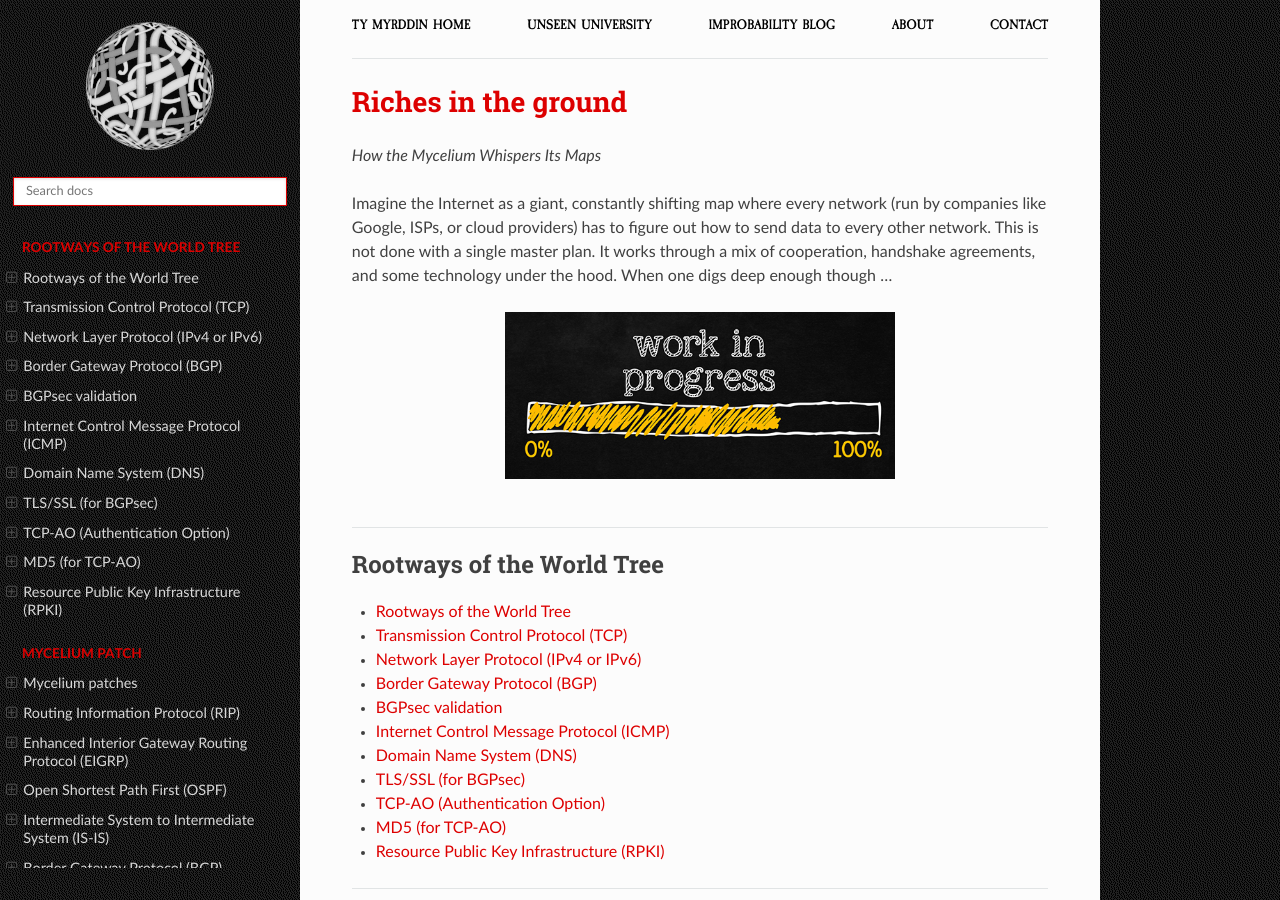
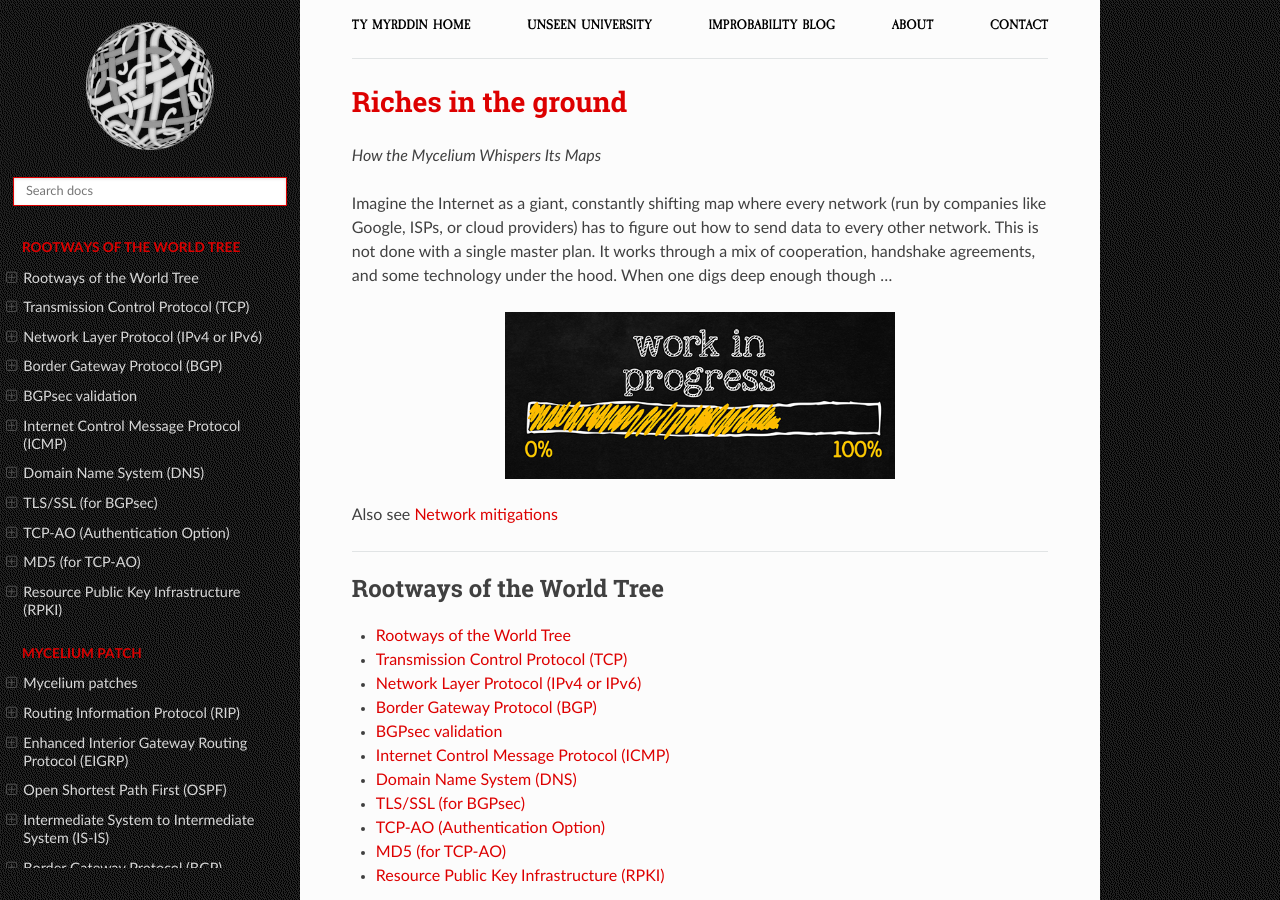
Before and after one commit to tymyrddin/red-network, a Sphinx documentation site: the page built from source/index.rst, in a window 1280 px wide and 900 px high. Built offline with Sphinx 7.4.7 and the Read the Docs theme 3.1.0, drawn with Linux system fonts in a browser that asks for light colours; some of the changed lines change nothing that is shown.

Commit message:
Index update

```diff
--- a/source/conf.py
+++ b/source/conf.py
@@ -7,7 +7,7 @@
 # https://www.sphinx-doc.org/en/master/usage/configuration.html#project-information
 
 project = 'Riches in the ground'
-copyright = '2022, Ty Myrddin'
+copyright = '2025, Ty Myrddin'
 author = 'Ty Myrddin'
 release = '0.1'
 
--- a/source/index.rst
+++ b/source/index.rst
@@ -10,6 +10,8 @@ deep enough though ...
 
 .. image:: _static/images/in-progress.png
   :alt: Forever in progress ...
+
+Also see `Network mitigations <https://nm.tymyrddin.dev/>`_
 
 ----
 
```
Also changed, not shown: source/docs/patches/README.md (line endings or trailing spaces).
